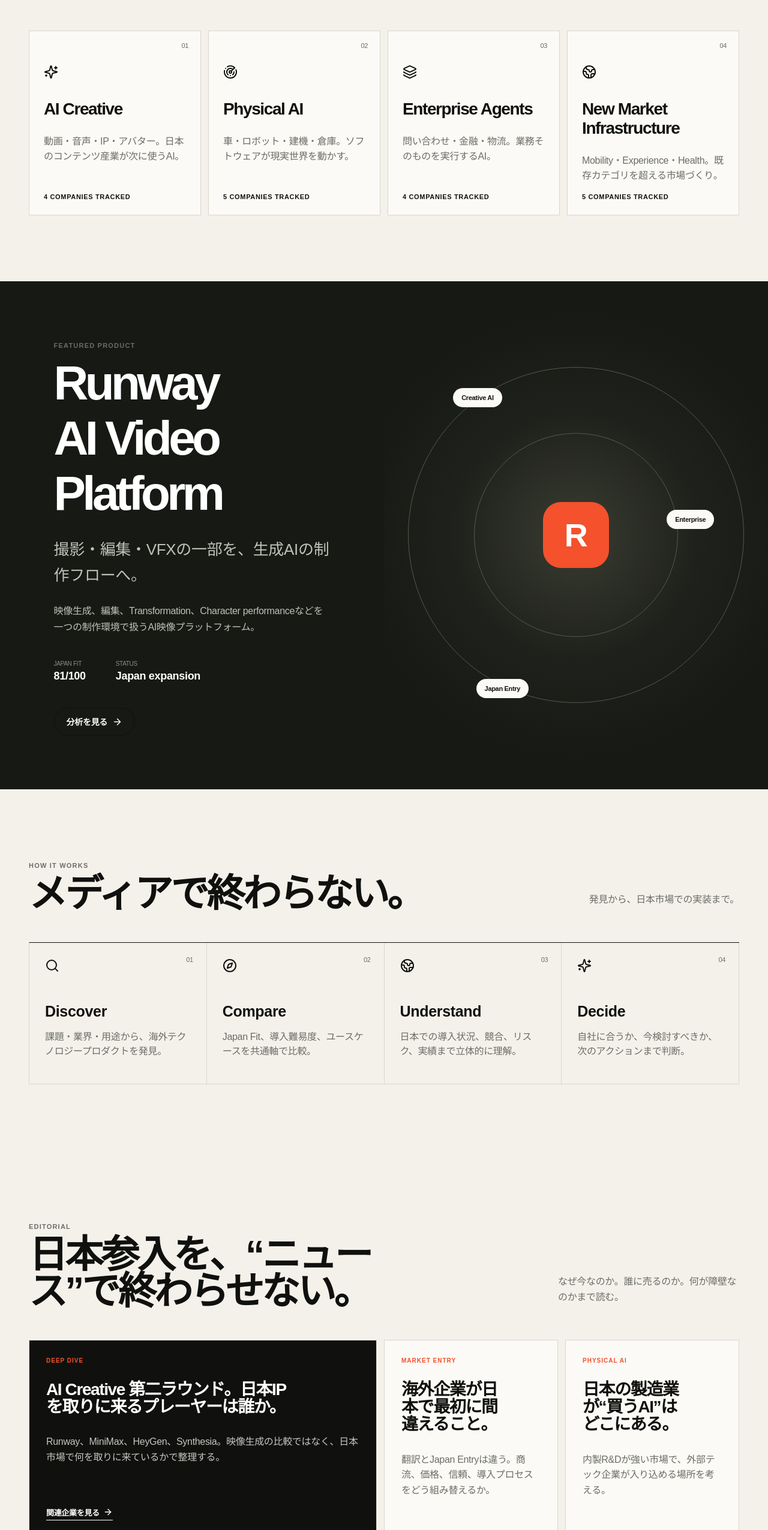
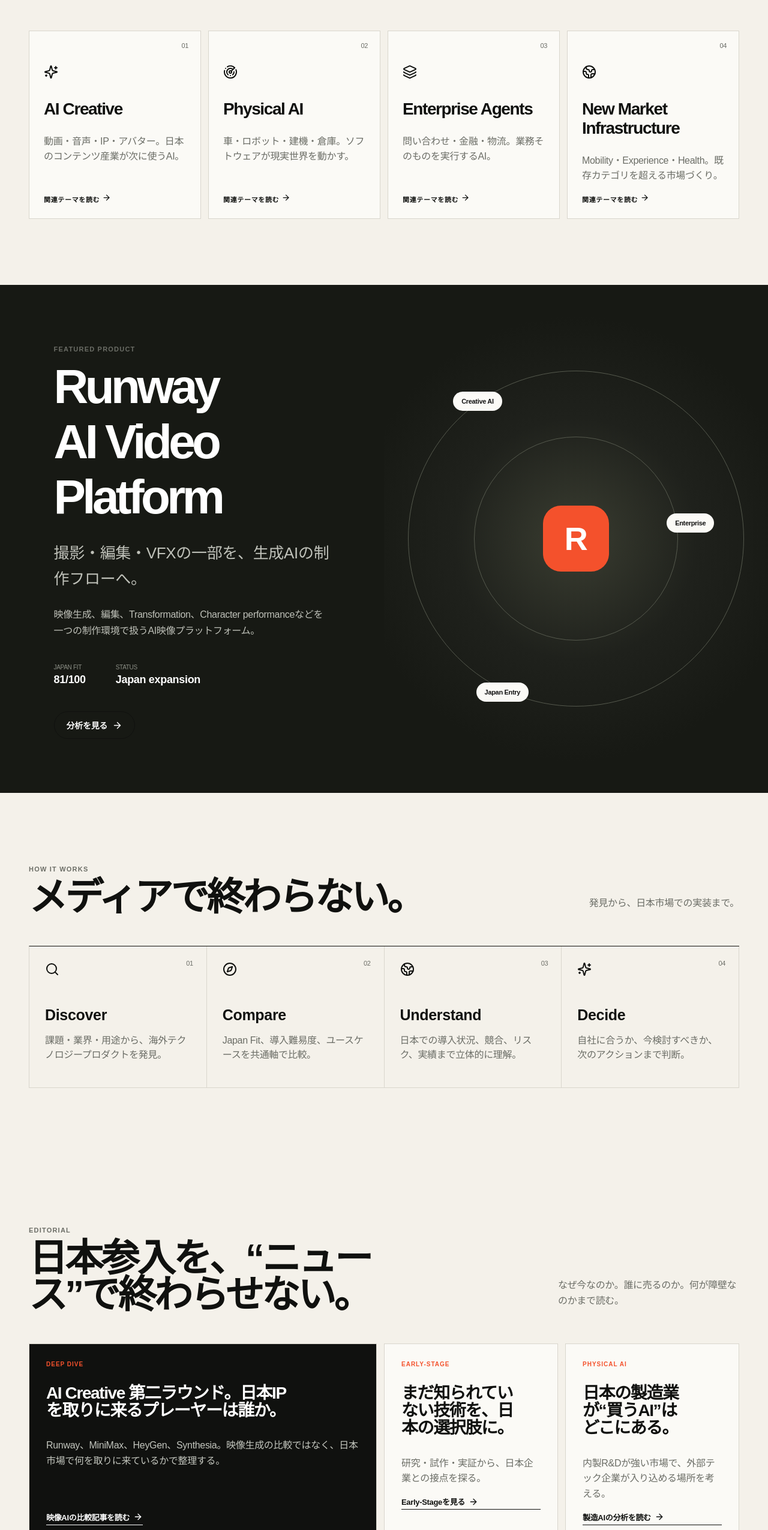
Before and after one commit to yasu-kai/tech-meets-japan, a Next.js app: page / in a window 1280 px wide. Shown: the part 3647-6198 px from the top of the page at 60% size. Built offline with nearby package versions, Linux system fonts and the light colour scheme.

Commit message:
fix(home): connect market tiles and editorial cards to functioning destinations

```diff
--- a/app/page.tsx
+++ b/app/page.tsx
@@ -91,13 +91,13 @@ export default function Home() {
           </div>
           <div className="theme-grid">
             {themes.map((theme,i) => (
-              <div className="theme-card" key={theme.title}>
+              <Link href={["/research/ai-creative","/research/robotics","/research/ai-work","/research/ai-industry"][i]} className="theme-card" key={theme.title}>
                 <span>0{i+1}</span>
                 <div className="theme-icon">{i===0?<Sparkles/>:i===1?<Radar/>:i===2?<Layers3/>:<Globe2/>}</div>
                 <h3>{theme.title}</h3>
                 <p>{theme.copy}</p>
-                <strong>{theme.count} companies tracked</strong>
-              </div>
+                <strong>関連テーマを読む <ArrowRight size={15}/></strong>
+              </Link>
             ))}
           </div>
         </section>
@@ -147,10 +147,10 @@ export default function Home() {
               <span>DEEP DIVE</span>
               <h3>AI Creative 第二ラウンド。日本IPを取りに来るプレーヤーは誰か。</h3>
               <p>Runway、MiniMax、HeyGen、Synthesia。映像生成の比較ではなく、日本市場で何を取りに来ているかで整理する。</p>
-              <Link href="/companies" className="text-link">関連企業を見る <ArrowRight size={16}/></Link>
+              <Link href="/research/ai-creative/ai-video" className="text-link">映像AIの比較記事を読む <ArrowRight size={16}/></Link>
             </article>
-            <article><span>MARKET ENTRY</span><h3>海外企業が日本で最初に間違えること。</h3><p>翻訳とJapan Entryは違う。商流、価格、信頼、導入プロセスをどう組み替えるか。</p></article>
-            <article><span>PHYSICAL AI</span><h3>日本の製造業が“買うAI”はどこにある。</h3><p>内製R&Dが強い市場で、外部テック企業が入り込める場所を考える。</p></article>
+            <article><span>EARLY-STAGE</span><h3>まだ知られていない技術を、日本の選択肢に。</h3><p>研究・試作・実証から、日本企業との接点を探る。</p><Link href="/early-stage" className="text-link">Early-Stageを見る <ArrowRight size={16}/></Link></article>
+            <article><span>PHYSICAL AI</span><h3>日本の製造業が“買うAI”はどこにある。</h3><p>内製R&Dが強い市場で、外部テック企業が入り込める場所を考える。</p><Link href="/research/ai-industry/manufacturing-ai" className="text-link">製造AIの分析を読む <ArrowRight size={16}/></Link></article>
           </div>
         </section>
 
```
